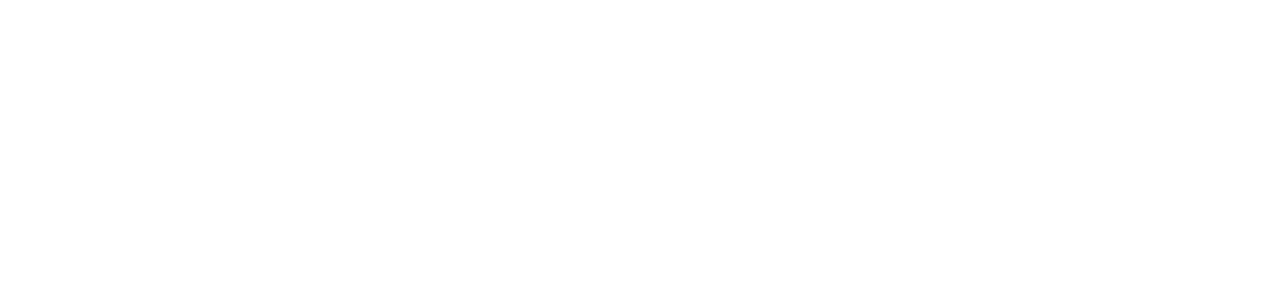
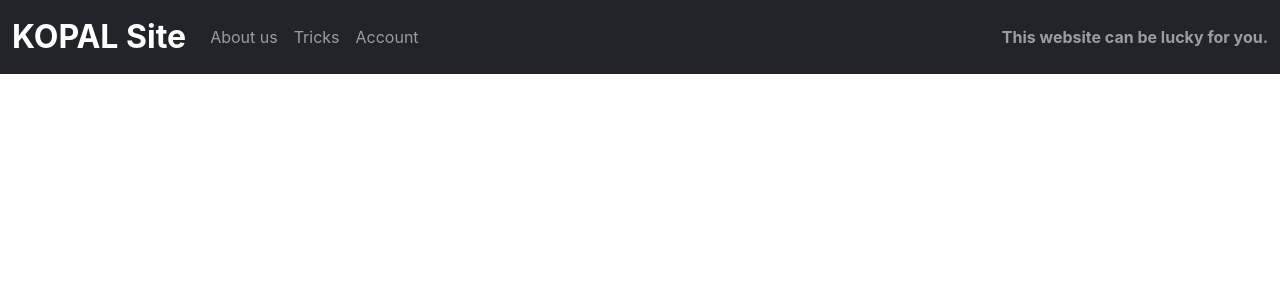
Before and after one commit to Zahid-BM/kopal-site-simple-react-SPA, a React (Create React App) app: page / in a window 1280 px wide. Shown: the top 300 px of the page. Built offline with nearby package versions, Linux system fonts and the light colour scheme.

Commit message:
header added

```diff
--- a/public/index.html
+++ b/public/index.html
@@ -1,14 +1,12 @@
 <!DOCTYPE html>
 <html lang="en">
+
 <head>
   <meta charset="utf-8" />
   <link rel="icon" href="%PUBLIC_URL%/favicon.ico" />
   <meta name="viewport" content="width=device-width, initial-scale=1" />
   <meta name="theme-color" content="#000000" />
-    <meta
-      name="description"
-      content="Web site created using create-react-app"
-    />
+  <meta name="description" content="Web site created using create-react-app" />
   <link rel="apple-touch-icon" href="%PUBLIC_URL%/logo192.png" />
   <!--
       manifest.json provides metadata used when your web app is installed on a
@@ -24,8 +22,12 @@
       work correctly both with client-side routing and a non-root public URL.
       Learn how to configure a non-root public URL by running `npm run build`.
     -->
+  <!-- bootstrap css link -->
+  <link href="https://cdn.jsdelivr.net/npm/bootstrap@5.0.2/dist/css/bootstrap.min.css" rel="stylesheet"
+    integrity="sha384-EVSTQN3/azprG1Anm3QDgpJLIm9Nao0Yz1ztcQTwFspd3yD65VohhpuuCOmLASjC" crossorigin="anonymous">
   <title>React App</title>
 </head>
+
 <body>
   <noscript>You need to enable JavaScript to run this app.</noscript>
   <div id="root"></div>
@@ -40,4 +42,5 @@
       To create a production bundle, use `npm run build` or `yarn build`.
     -->
 </body>
+
 </html>
--- a/src/App.js
+++ b/src/App.js
@@ -1,10 +1,10 @@
-import logo from './logo.svg';
 import './App.css';
+import Header from './components/Header/Header';
 
 function App() {
   return (
     <div className="App">
-
+      <Header></Header>
     </div>
   );
 }
--- /dev/null
+++ b/src/components/Header/Header.js
@@ -0,0 +1,37 @@
+import React from 'react';
+
+const Header = () => {
+    return (
+        <div>
+
+            <nav class="navbar navbar-expand-lg navbar-dark bg-dark ">
+                <div className="container-fluid">
+                    <a className="navbar-brand fw-bolder fs-2" href="#/">KOPAL Site</a>
+                    <button className="navbar-toggler" type="button" data-bs-toggle="collapse" data-bs-target="#navbarText"
+                        aria-controls="navbarText" aria-expanded="false" aria-label="Toggle navigation">
+                        <span className="navbar-toggler-icon"></span>
+                    </button>
+                    <div class="collapse navbar-collapse" id="navbarText">
+                        <ul class="navbar-nav me-auto mb-2 mb-lg-0">
+                            <li className="nav-item">
+                                <a className="nav-link" aria-current="page" href="#/">About us</a>
+                            </li>
+                            <li className="nav-item">
+                                <a className="nav-link" href="#/">Tricks</a>
+                            </li>
+                            <li className="nav-item">
+                                <a className="nav-link" href="#/">Account</a>
+                            </li>
+                        </ul>
+                        <span className="navbar-text fw-bolder">
+                            This website can be lucky for you.
+                        </span>
+                    </div>
+                </div>
+            </nav>
+
+        </div>
+    );
+};
+
+export default Header;
```
Lines whose indentation alone changed are shown as unchanged.
